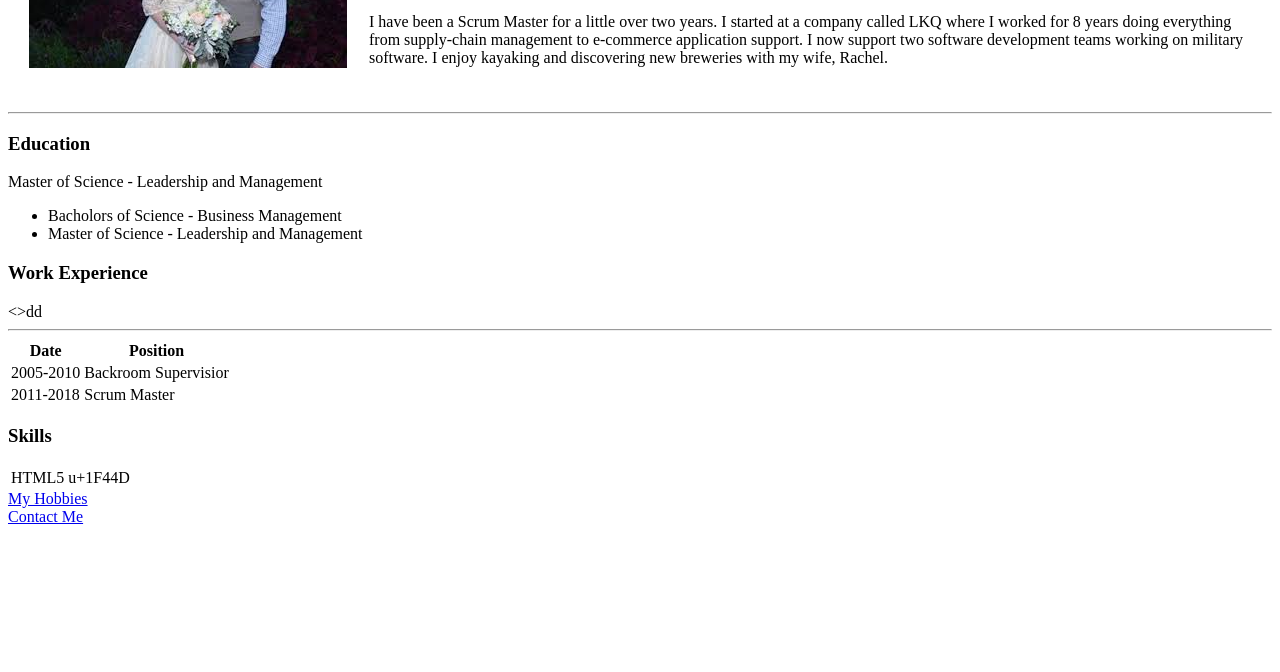
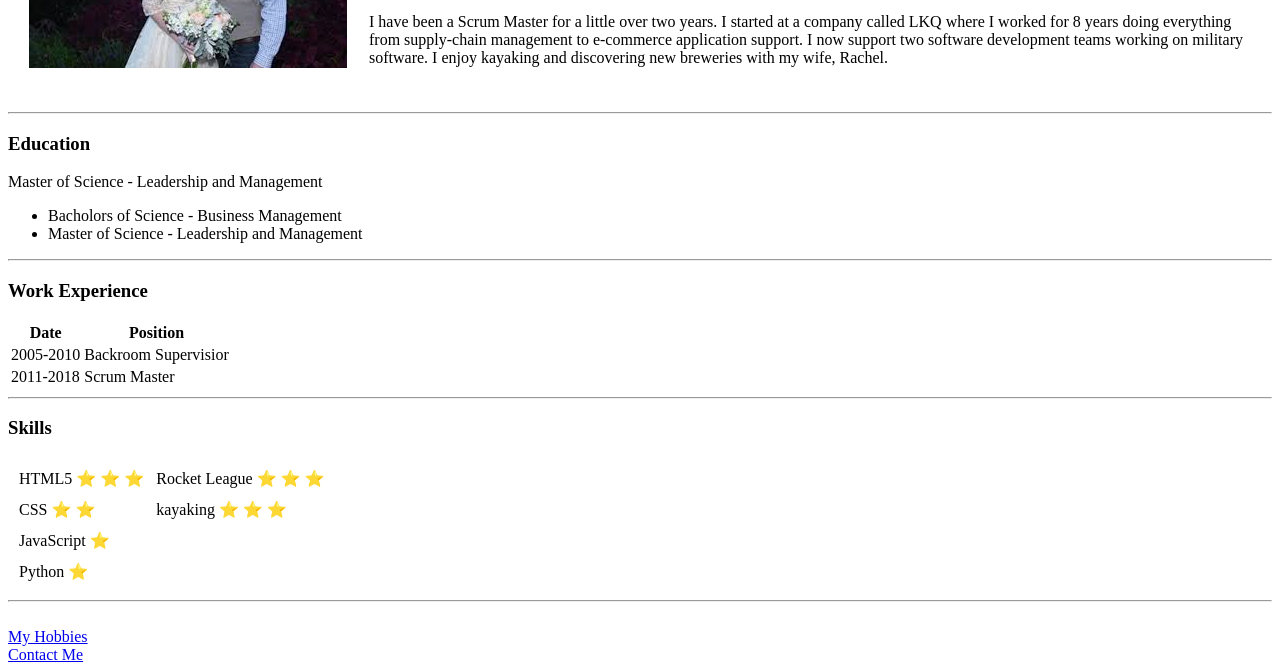
Before and after one commit to Smurfedem/CV, a plain HTML site: page HTML - Personal Site/index.html in a window 1280 px wide. Shown: the part 130-802 px from the top of the page. Drawn offline with Linux system fonts and the light colour scheme.

```diff
--- a/HTML - Personal Site/index.html
+++ b/HTML - Personal Site/index.html
@@ -10,10 +10,13 @@
   <table cellspacing=20>
     <tr>
       <td><img src="Wedding Picture.JFIF" alt="James Hunnicutt and Rachel Hunnicutt Wedding"></td>
-      <td>  <h1>James Hunnicutt</h1>
+      <td>
+        <h1>James Hunnicutt</h1>
         <p><em><a href="https://www.linkedin.com/public-profile/settings?trk=d_flagship3_profile_self_view_public_profile">Scrum Master 3</a></em></p>
-        <p>I have been a Scrum Master for a little over two years. I started at a company called LKQ where I worked for 8 years doing everything from supply-chain management to e-commerce application support. I now support two software development teams
-          working on military software. I enjoy kayaking and discovering new breweries with my wife, Rachel.</p></td>
+        <p>I have been a Scrum Master for a little over two years. I started at a company called LKQ where I worked for 8 years doing everything from supply-chain management to e-commerce application support. I now support two software development
+          teams
+          working on military software. I enjoy kayaking and discovering new breweries with my wife, Rachel.</p>
+      </td>
     </tr>
   </table>
 
@@ -27,10 +30,8 @@
     <li>Bacholors of Science - Business Management</li>
     <li>Master of Science - Leadership and Management</li>
   </ul>
+  <hr>
   <h3>Work Experience</h3>
-  <p></p>
-<<! testing >>dd
-  <hr>
   <table>
     <thead>
       <tr>
@@ -55,15 +56,32 @@
     </tfoot>
 
   </table>
-<h3>Skills</h3>
-  <table>
+  <hr>
+  <h3>Skills</h3>
+  <table cellspacing="10">
     <tr>
-      <td>HTML5</td>
-      <td>u+1F44D</td>
+      <td>HTML5 &#11088 &#11088 &#11088;</td>
+      <td>Rocket League &#11088 &#11088 &#11088;</td>
+    </tr>
+    <tr>
+      <td>CSS &#11088 &#11088;</td>
+      <td>kayaking &#11088 &#11088 &#11088;</td>
+    </tr>
+    <tr>
+      <td>JavaScript &#11088;</td>
+    </tr>
+    <tr>
+      <td>Python &#11088;</td>
     </tr>
   </table>
+
+
+
+  <hr>
+
+  <br>
   <a href="Hobbies.html">My Hobbies</a>
-  <br />
+  <br>
   <a href="Contacts.html">Contact Me</a>
 
 </body>
```
Also changed, not shown: HTML - Personal Site/Contacts.html (+11 -0 lines).
